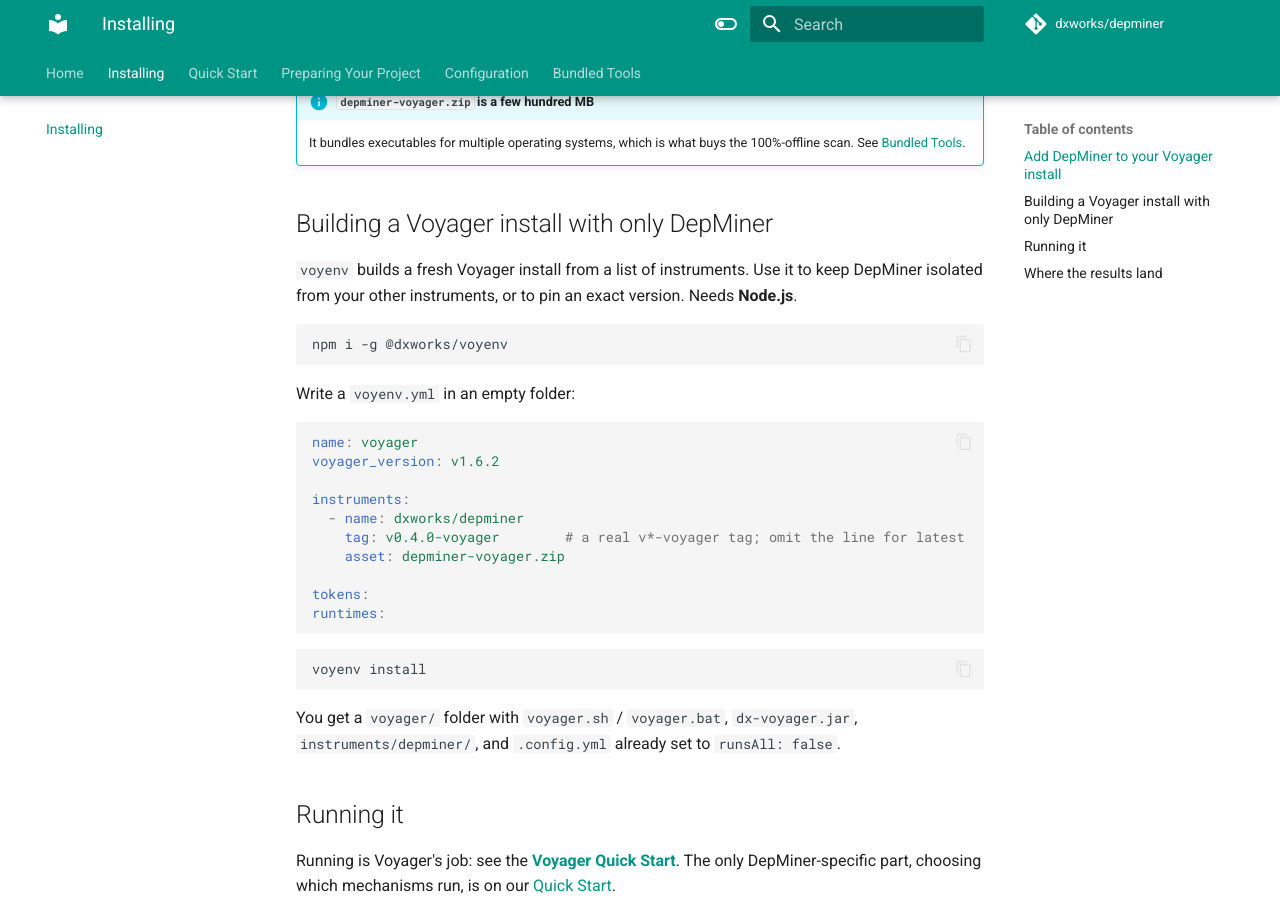
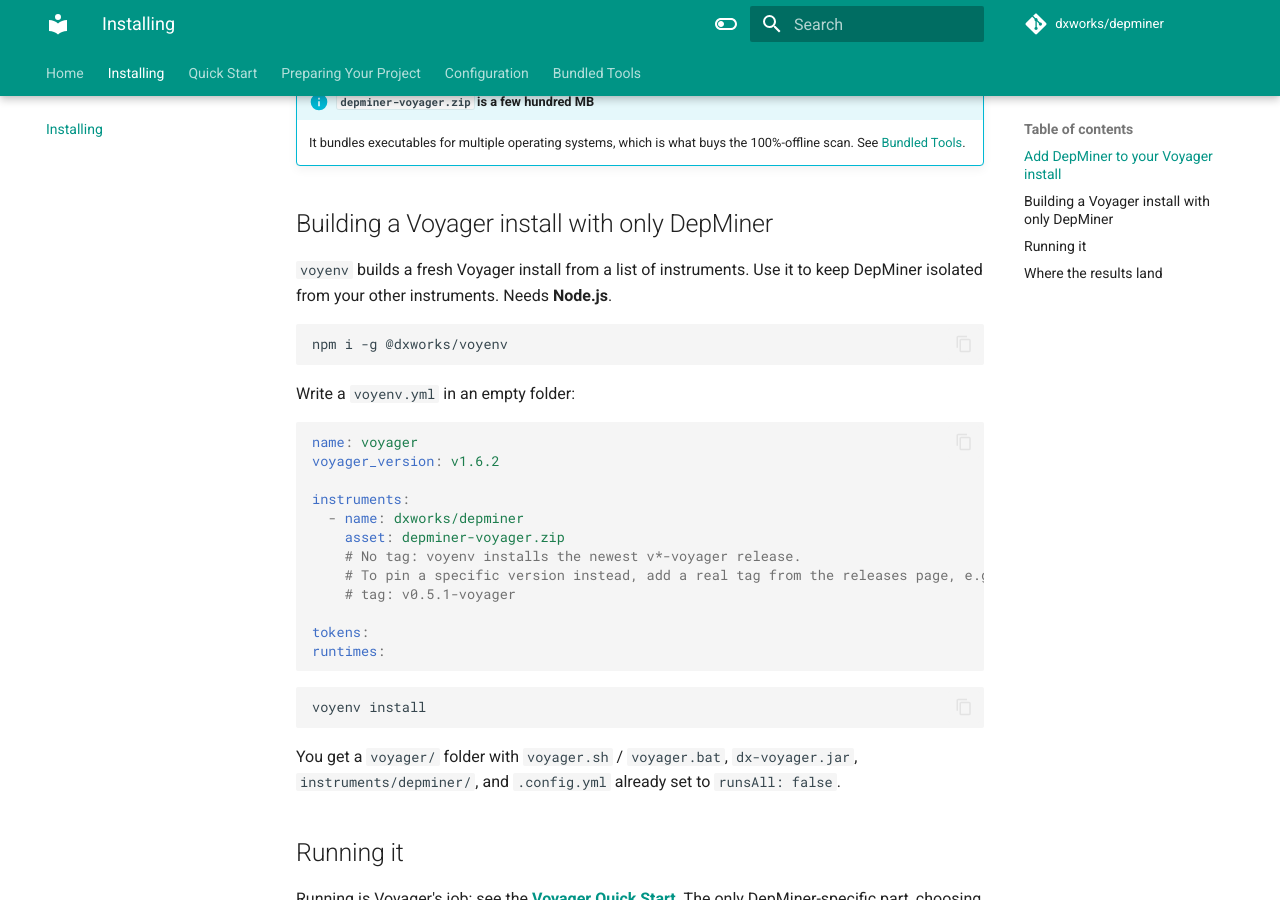
Before and after one commit to dxworks/depminer, an MkDocs documentation site: the page built from docs/install.md, in a window 1280 px wide and 900 px high, scrolled down 392 px. Built offline with MkDocs 1.6.1 and Material for MkDocs 9.7.7, drawn with Linux system fonts in a browser that asks for light colours; comment, search, counter and statistics services are not loaded.

Commit message:
docs: install the latest DepMiner by default in the voyenv example
The example pinned tag: v0.4.0-voyager, two releases stale. With no tag,
voyenv installs the newest v*-voyager release, so drop the pin and show
how to set one in a comment instead. "tag: latest" is not an option:
voyenv would look up a release literally named "latest" and fail.

Co-Authored-By: Claude Opus 5.5 (1M context) <noreply@anthropic.com>

````diff
--- a/docs/install.md
+++ b/docs/install.md
@@ -18,7 +18,7 @@ come back here.
 ## Building a Voyager install with only DepMiner
 
 `voyenv` builds a fresh Voyager install from a list of instruments. Use it to keep DepMiner
-isolated from your other instruments, or to pin an exact version. Needs **Node.js**.
+isolated from your other instruments. Needs **Node.js**.
 
 ```bash
 npm i -g @dxworks/voyenv
@@ -32,8 +32,10 @@ voyager_version: v1.6.2
 
 instruments:
   - name: dxworks/depminer
-    tag: v0.4.0-voyager        # a real v*-voyager tag; omit the line for latest
     asset: depminer-voyager.zip
+    # No tag: voyenv installs the newest v*-voyager release.
+    # To pin a specific version instead, add a real tag from the releases page, e.g.
+    # tag: v0.5.1-voyager
 
 tokens:
 runtimes:
````
